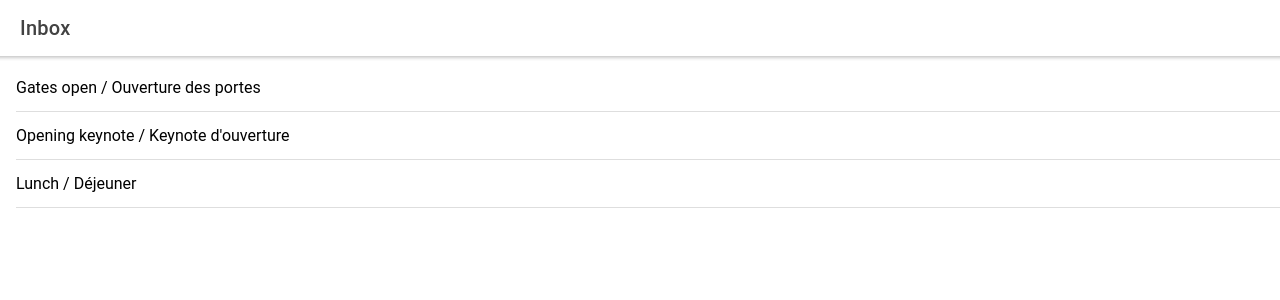
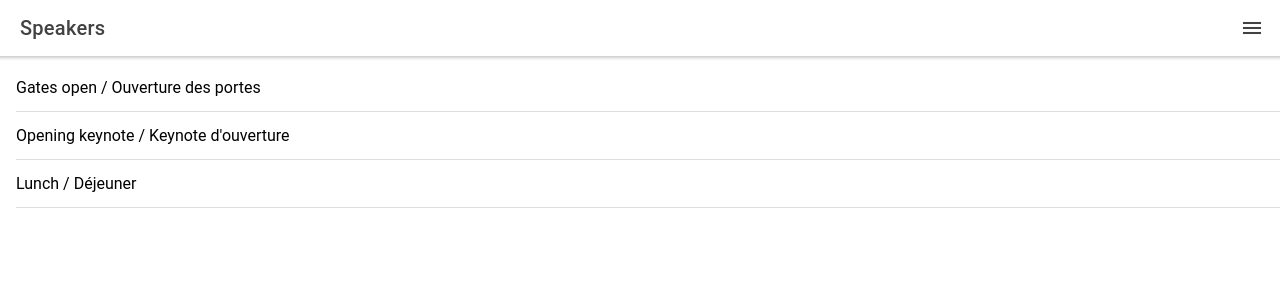
Before and after one commit to marem-bzh/IMT-Mobile-Projet, a React (Create React App) app: page /speakers in a window 1280 px wide. Before the commit this address led to /home. Shown: the top 300 px of the page. Built offline with nearby package versions, Linux system fonts and the light colour scheme.

Commit message:
Speakers

```diff
--- a/src/App.tsx
+++ b/src/App.tsx
@@ -6,6 +6,8 @@ import Home from './pages/Home';
 import ViewMessage from './pages/ViewMessage';
 import Sessions from './pages/Session/Sessions';
 import SessionDetail from './pages/Session/SessionDetail';
+import Speakers from './pages/Speaker/Speakers';
+import SpeakerDetails from './pages/Speaker/SpeakerDetails';
 
 /* Core CSS required for Ionic components to work properly */
 import '@ionic/react/css/core.css';
@@ -34,6 +36,8 @@ const App: React.FC = () => (
         <Route path="/message/:id" component={ViewMessage} exact={true} />
         <Route path="/sessions" component={Sessions} exact={true} />
         <Route path="/session/:id" component={SessionDetail} exact={true} />
+        <Route path="/speakers" component={Speakers} exact={true} />
+        <Route path="/speakers/:id" component={SpeakerDetails} exact={true} />
         <Route exact path="/" render={() => <Redirect to="/home" />} />
         <Route render={() => <Redirect to="/home" />} />
       </IonRouterOutlet>
--- /dev/null
+++ b/src/components/SpeakerListItem.tsx
@@ -0,0 +1,22 @@
+import React from 'react';
+import {
+  IonItem,
+  IonLabel
+} from '@ionic/react';
+import { Speaker } from '../data/speakers';
+
+interface SpeakerListItemProps {
+  speaker: Speaker;
+}
+
+const SpeakerListItem: React.FC<SpeakerListItemProps> = ({ speaker }) => {
+  return (
+    <IonItem routerLink={`/session/${speaker.id}`} detail={false}>
+      <IonLabel className="ion-text-wrap">
+        <h2>{speaker.title}</h2>
+      </IonLabel>
+    </IonItem>
+  );
+};
+
+export default SpeakerListItem;
--- /dev/null
+++ b/src/data/speakers.ts
@@ -0,0 +1,42 @@
+export interface Speaker {
+    id: number;
+    title: string;
+    titleMobile: string;
+    image: string;
+    speakers?: number[];
+    description?: string;
+    type?: string;
+}
+
+const speakers: Speaker[] = [
+    {
+        "id": 101,
+        "title": "Gates open / Ouverture des portes",
+        "titleMobile": "Gates open",
+        "image": "https://devfest2018.gdgnantes.com/images/backgrounds/opening.jpg",
+        "type": "break"
+    },
+    {
+        "id": 102,
+        "title": "Opening keynote / Keynote d'ouverture",
+        "titleMobile": "Opening keynote",
+        "image": "https://devfest2018.gdgnantes.com/images/backgrounds/keynote.jpg",
+        "description": "",
+        "type": "📣 Keynote",
+        "speakers": [
+            181
+        ]
+    },
+    {
+        "id": 103,
+        "title": "Lunch / Déjeuner",
+        "titleMobile": "Lunch",
+        "description": "Foooooood !!!",
+        "image": "https://devfest2018.gdgnantes.com/images/backgrounds/lunch.jpg",
+        "type": "break"
+    },
+];
+
+export const getSpeakers = () => speakers;
+
+export const getSpeaker = (id: number) => speakers.find(s => s.id === id);
--- /dev/null
+++ b/src/pages/Speaker/SpeakerDetails.tsx
@@ -0,0 +1,72 @@
+import React, { useState } from 'react';
+import {
+    IonBackButton,
+    IonButtons,
+    IonContent,
+    IonHeader,
+    IonItem,
+    IonList,
+    IonMenuButton,
+    IonPage,
+    IonTitle,
+    IonToolbar,
+    useIonViewWillEnter
+} from '@ionic/react';
+
+import { RouteComponentProps } from 'react-router';
+import { getSession, Session } from '../../data/sessions';
+
+interface SessionDetailProps extends RouteComponentProps<{ id: string; }> { }
+
+const SessionDetail: React.FC<SessionDetailProps> = ({ match }) => {
+
+    const [session, setSession] = useState<Session>();
+
+    useIonViewWillEnter(() => {
+        const s = getSession(parseInt(match.params.id, 10));
+        setSession(s);
+    });
+
+    return (
+        <IonPage id="view-message-page">
+            <IonHeader translucent>
+                <IonToolbar>
+                    <IonButtons>
+                        <IonBackButton defaultHref="/session"></IonBackButton>
+                    </IonButtons>
+                    <IonTitle>Talk Detail</IonTitle>
+                    <IonButtons slot="end">
+                        <IonMenuButton autoHide={false} />
+                    </IonButtons>
+                </IonToolbar>
+            </IonHeader>
+
+            <IonContent fullscreen>
+                {session ? (
+                    <>
+                        <div className="ion-padding">
+                            <h2>{session.title}</h2>
+                            <p>{session.description ? session.description : "This session has no description."}</p>
+                        </div>
+
+                        <IonItem>
+                            <h2>Speakers</h2>
+                        </IonItem>
+                        <div className="ion-padding">
+                            {
+                                session.speakers ?
+                                    <IonList>
+                                        {session.speakers.map(s => s)}
+                                    </IonList>
+                                    : <p>No speaker for this session</p>
+                            }
+                        </div>
+
+                    </>
+                ) : <div>Whoops, something went wrong !</div>}
+            </IonContent>
+        </IonPage>
+    );
+};
+
+export default SessionDetail;
--- /dev/null
+++ b/src/pages/Speaker/Speakers.tsx
@@ -0,0 +1,44 @@
+import SpeakerListItem from '../../components/SpeakerListItem';
+import React, { useState } from 'react';
+import { Speaker, getSpeakers } from '../../data/speakers';
+import {
+    IonButtons,
+    IonContent,
+    IonHeader,
+    IonList,
+    IonMenuButton,
+    IonPage,
+    IonTitle,
+    IonToolbar,
+    useIonViewWillEnter
+} from '@ionic/react';
+
+const Sessions: React.FC = () => {
+
+    const [speakers, setSpeakers] = useState<Speaker[]>([]);
+
+    useIonViewWillEnter(() => {
+        const p = getSpeakers();
+        setSpeakers(p);
+    });
+
+    return (
+        <IonPage id="speakers-page">
+            <IonHeader>
+                <IonToolbar>
+                    <IonTitle>Speakers</IonTitle>
+                    <IonButtons slot="end">
+                        <IonMenuButton autoHide={false} />
+                    </IonButtons>
+                </IonToolbar>
+            </IonHeader>
+            <IonContent fullscreen>
+                <IonList>
+                    {speakers.map(s => <SpeakerListItem key={s.id} speaker={s} />)}
+                </IonList>
+            </IonContent>
+        </IonPage>
+    );
+};
+
+export default Sessions;
```
Also changed, not shown: src/pages/Speaker/Speaker.css (added).
